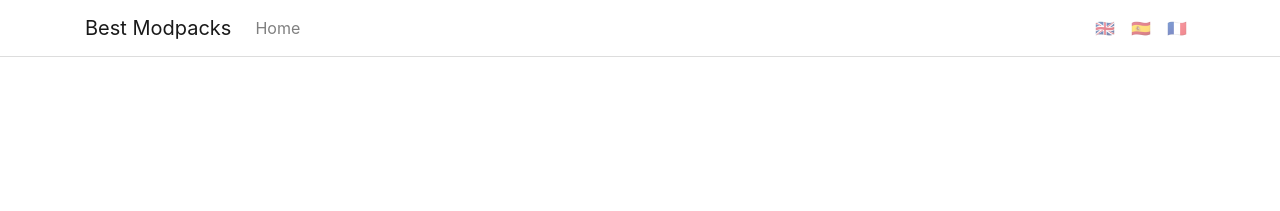
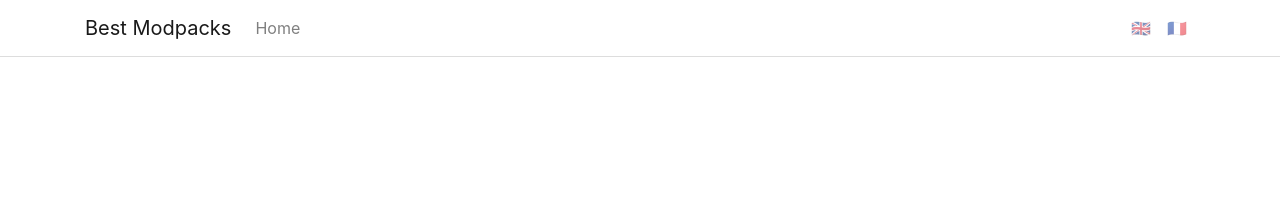
Before and after one commit to Best-Modpacks/Best-Modpacks.github.io, a Jekyll site: the page built from es/index.html, in a window 1280 px wide. Shown: the top 211 px of the page. Built offline with Jekyll 4.4.1, drawn with Linux system fonts in a browser that asks for light colours.

Commit message:
Removed useless flag links

```diff
--- a/_layouts/default.html
+++ b/_layouts/default.html
@@ -41,9 +41,11 @@
 						{% assign posts = site.pages | where: "ref", page.ref %}
 						{% endif %}
 						{% for post in posts %}
+						{% if post.lang != page.lang %}
 						<li class="nav-item">
 							<a class="nav-link" href="{{post.url}}" title="{{site.data.languages[post.lang].alt_msg}}">{{site.data.languages[post.lang].icon}}</a>
 						</li>
+						{% endif %}
 						{% endfor %}
 					</ul>
 				</div>
```
